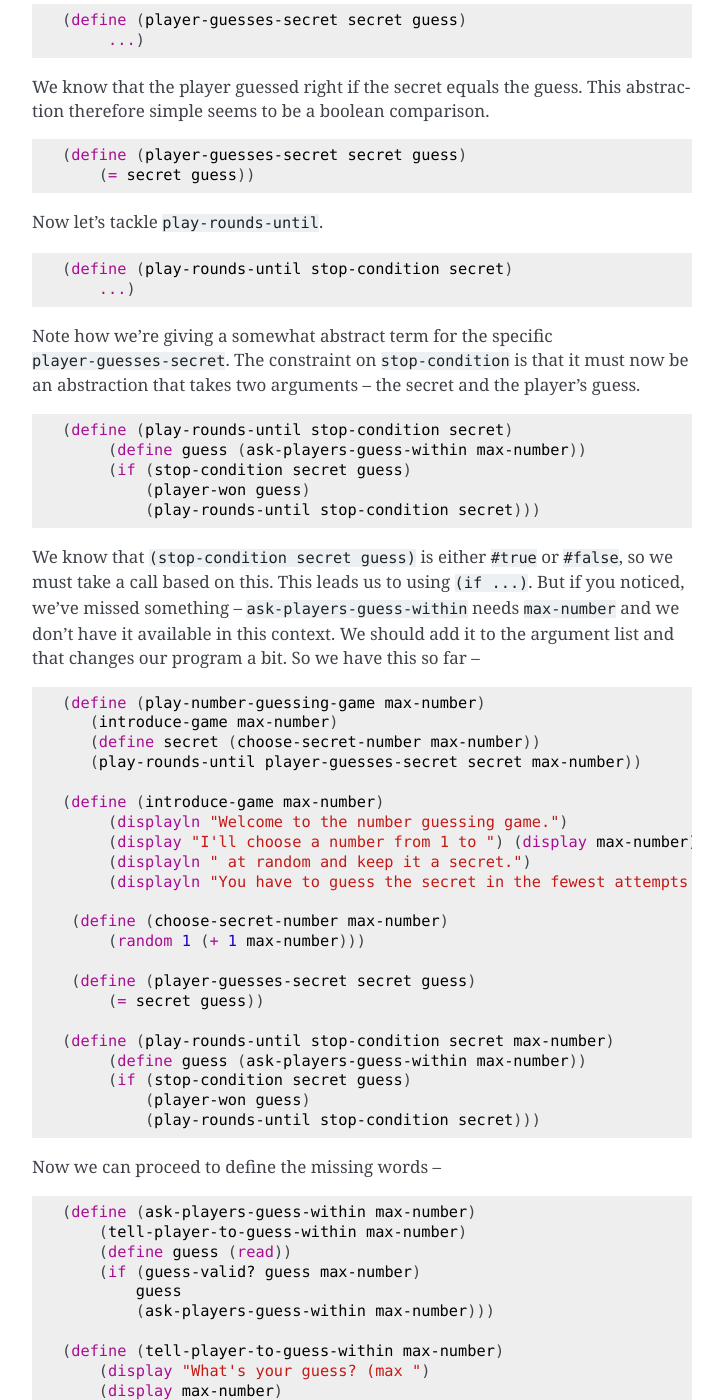
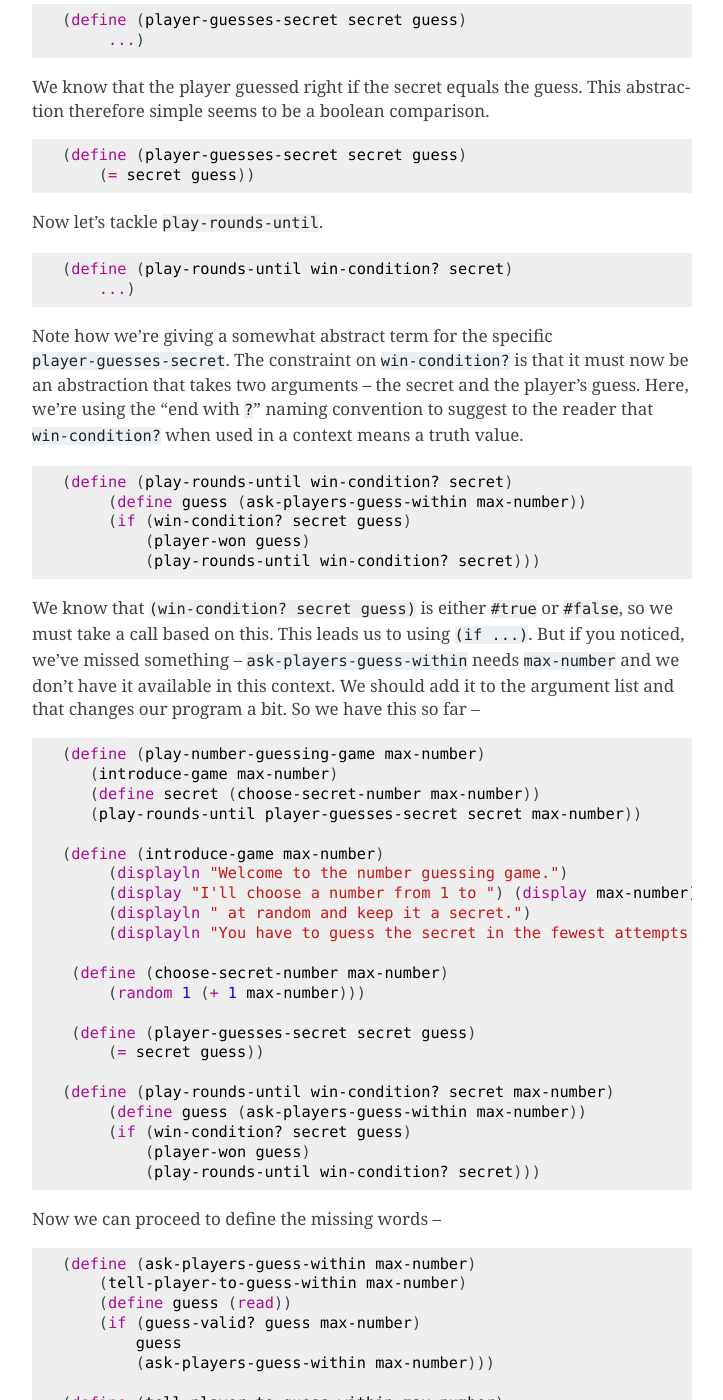
Before and after one commit to kreauniv/complit, a Sphinx documentation site: the page built from source/ipd.rst, in a window 1280 px wide and 1400 px high, scrolled down 2414 px. Shown: the whole window, without its empty margins (388-1111 px from the left). Built offline with Sphinx 7.4.7, drawn with Linux system fonts in a browser that asks for light colours; some of the changed text lies outside the part shown.

Commit message:
Better naming

```diff
--- a/source/ipd.rst
+++ b/source/ipd.rst
@@ -130,23 +130,25 @@ Now let's tackle ``play-rounds-until``.
 
 .. code:: Racket
 
-    (define (play-rounds-until stop-condition secret)
+    (define (play-rounds-until win-condition? secret)
         ...)
 
 Note how we're giving a somewhat abstract term for the specific
-``player-guesses-secret``. The constraint on ``stop-condition`` is that it must
+``player-guesses-secret``. The constraint on ``win-condition?`` is that it must
 now be an abstraction that takes two arguments -- the secret and the
-player's guess.
+player's guess. Here, we're using the "end with ``?``" naming convention
+to suggest to the reader that ``win-condition?`` when used in a context means
+a truth value.
 
 .. code:: Racket
 
-   (define (play-rounds-until stop-condition secret)
+   (define (play-rounds-until win-condition? secret)
         (define guess (ask-players-guess-within max-number))
-        (if (stop-condition secret guess)
+        (if (win-condition? secret guess)
             (player-won guess)
-            (play-rounds-until stop-condition secret)))
+            (play-rounds-until win-condition? secret)))
 
-We know that ``(stop-condition secret guess)`` is either ``#true`` or
+We know that ``(win-condition? secret guess)`` is either ``#true`` or
 ``#false``, so we must take a call based on this. This leads us to using ``(if ...)``.
 But if you noticed, we've missed something -- ``ask-players-guess-within``
 needs ``max-number`` and we don't have it available in this context.
@@ -172,11 +174,11 @@ So we have this so far --
     (define (player-guesses-secret secret guess)
         (= secret guess))
 
-   (define (play-rounds-until stop-condition secret max-number)
+   (define (play-rounds-until win-condition? secret max-number)
         (define guess (ask-players-guess-within max-number))
-        (if (stop-condition secret guess)
+        (if (win-condition? secret guess)
             (player-won guess)
-            (play-rounds-until stop-condition secret)))
+            (play-rounds-until win-condition? secret)))
 
 Now we can proceed to define the missing words --
 
@@ -243,11 +245,11 @@ So putting all that together gives us the following program --
     (define (player-guesses-secret secret guess)
         (= secret guess))
 
-   (define (play-rounds-until stop-condition secret max-number)
+   (define (play-rounds-until win-condition? secret max-number)
         (define guess (ask-players-guess-within max-number))
-        (if (stop-condition secret guess)
+        (if (win-condition? secret guess)
             (player-won guess)
-            (play-rounds-until stop-condition secret)))
+            (play-rounds-until win-condition? secret)))
 
     (define (ask-players-guess-within max-number)
         (tell-player-to-guess-within max-number)
```
